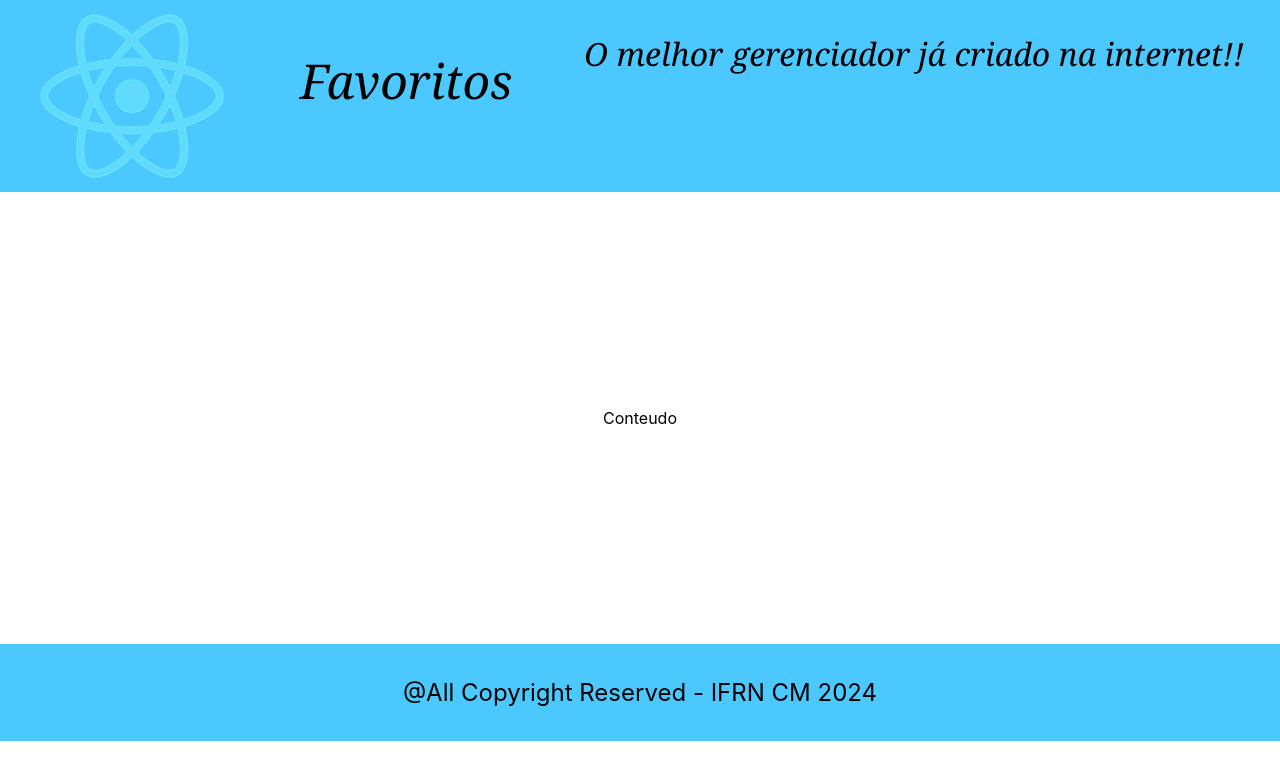
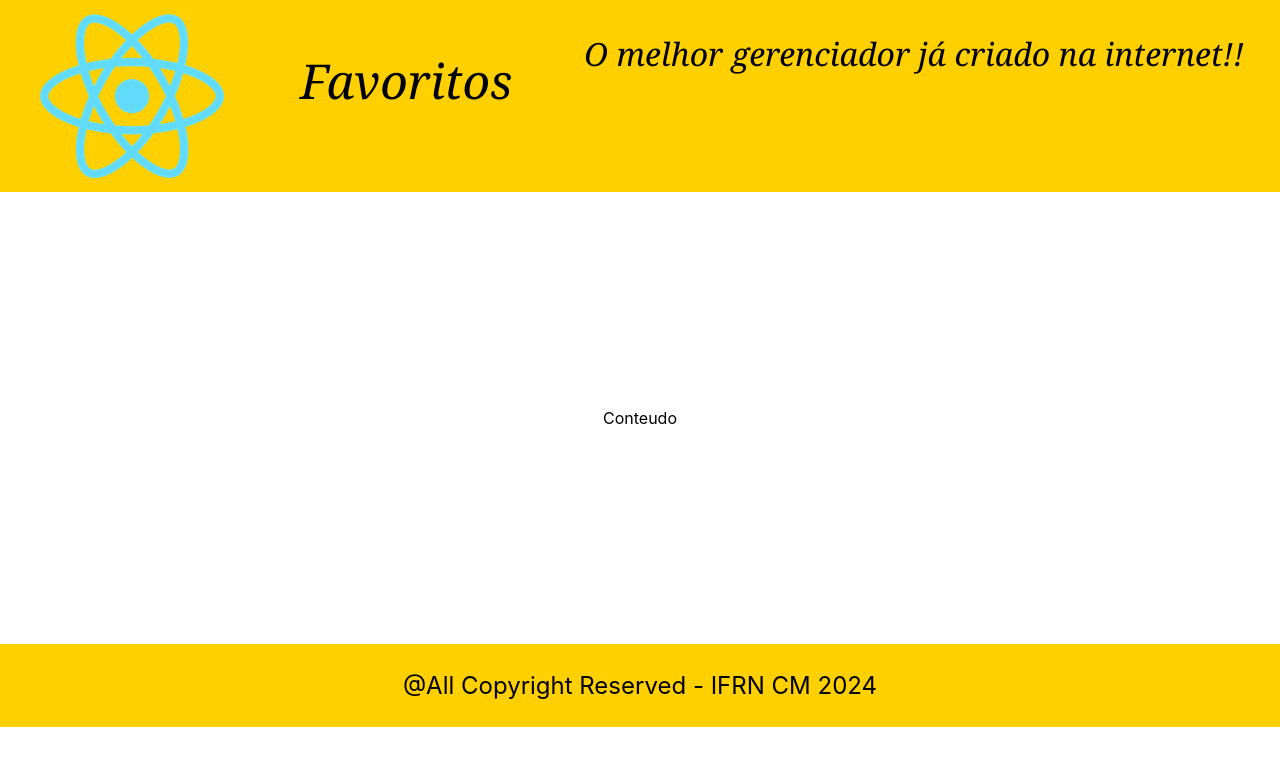
Before and after one commit to fabiomace/fava23, a React (Create React App) app: page / in a window 1280 px wide. Shown: the top 780 px of the page. Built offline with nearby package versions, Linux system fonts and the light colour scheme.

Commit message:
atualização de cores e código

```diff
--- a/src/componentes/Cabecalho/Cabecalho.module.css
+++ b/src/componentes/Cabecalho/Cabecalho.module.css
@@ -1,13 +1,13 @@
 .cabecalho{
     display: flex;
     justify-content: space-around;
-    background-color: rgb(75, 201, 255);
+    background-color: #ffd000;
 }
 
 .titulo{
     font-size: 3em;
     color: black;
-    background-color: rgb(75, 201, 255);
+    background-color: #ffd000;
     text-align: left;
     font-family: Georgia, 'Times New Roman', Times, serif;
     font-style: italic;
--- a/src/componentes/Rodape/Rodape.module.css
+++ b/src/componentes/Rodape/Rodape.module.css
@@ -1,14 +1,14 @@
 .copy {
     margin: 1em;
-    background-color: rgb(75, 201, 255);
+    background-color: #ffd000;
     border: 5em;
     text-align: center;
 }
 
 .footer {
-    background-color: rgb(75, 201, 255);
+    background-color: #ffd000;
     margin: 0;
-    border: solid rgb(75, 201, 255) 10px;
+    border: solid #ffd000;
     font-size: 1.5rem;
 }
 
```
Also changed, not shown: src/index.js (line endings or trailing spaces).
